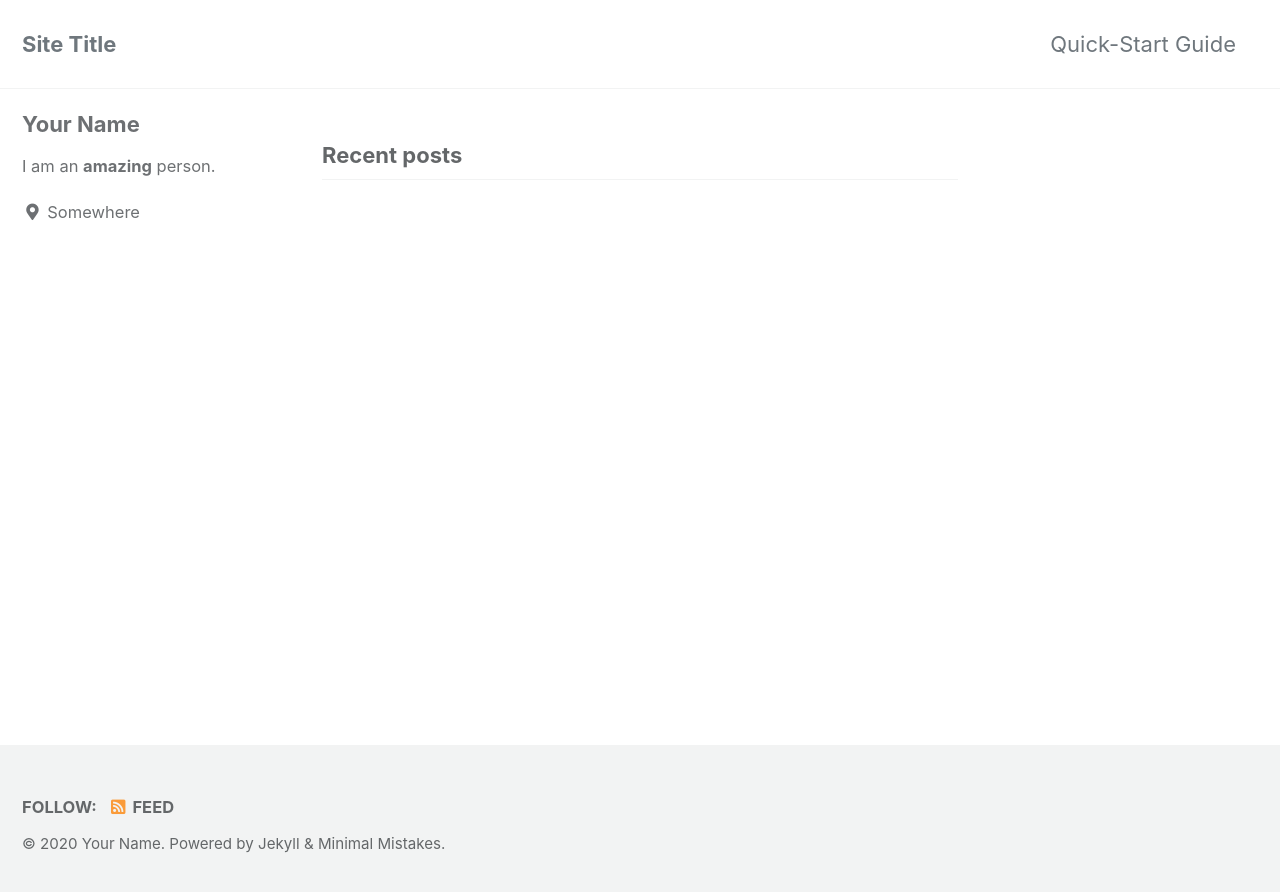
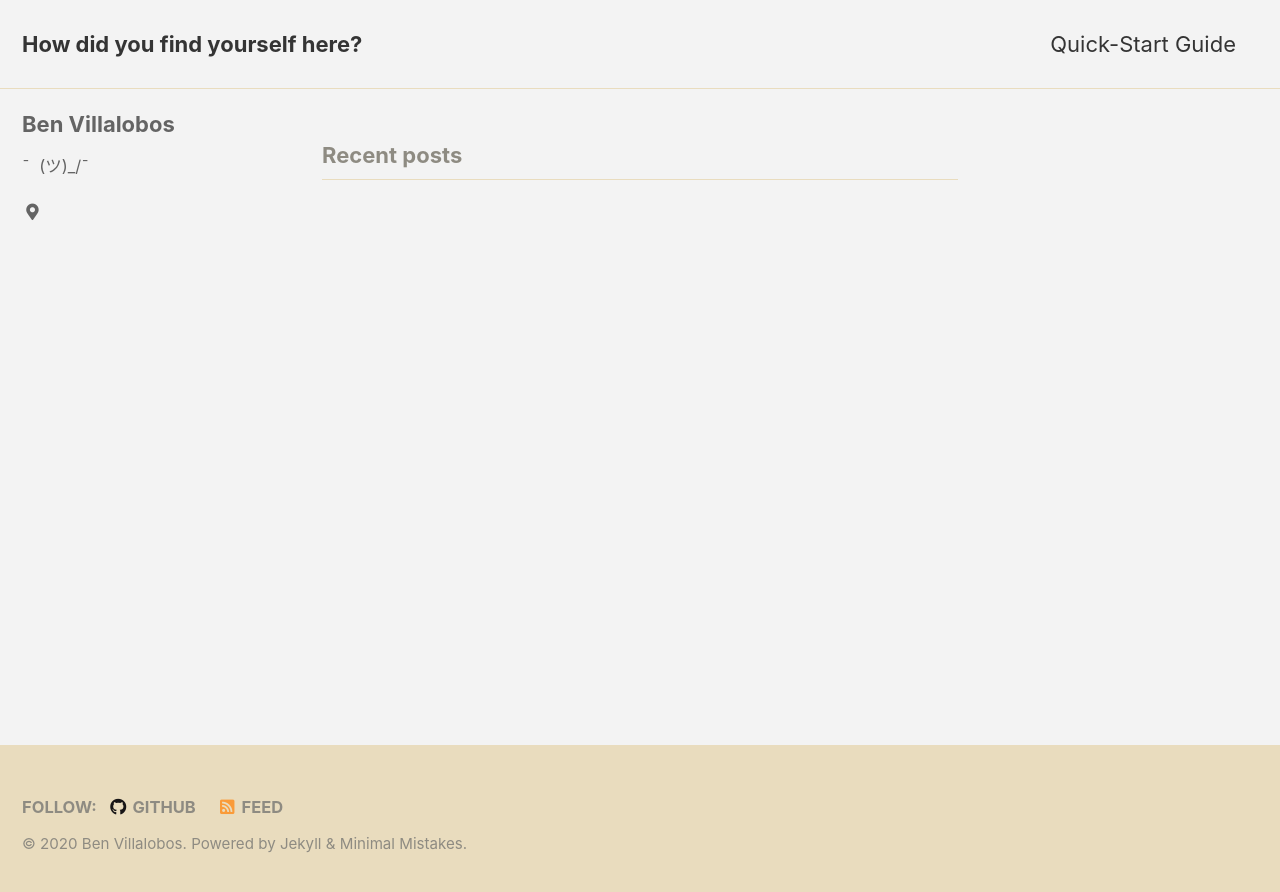
Before and after one commit to benvillalobos/d.d, a Jekyll site: the page built from index.html, in a window 1280 px wide. Shown: the top 892 px of the page. Built offline with Jekyll 4.4.1, drawn with Linux system fonts in a browser that asks for light colours; cached includes are drawn as plain includes; the list of posts is cut into pages by our own code.

Commit message:
add archives

```diff
--- a/_config.yml
+++ b/_config.yml
@@ -12,15 +12,15 @@
 
 # theme                  : "minimal-mistakes-jekyll"
 # remote_theme           : "mmistakes/minimal-mistakes"
-minimal_mistakes_skin    : "default" # "air", "aqua", "contrast", "dark", "dirt", "neon", "mint", "plum", "sunrise"
+minimal_mistakes_skin    : "dirt" # "default" "air", "aqua", "contrast", "dark", "dirt", "neon", "mint", "plum", "sunrise"
 
 # Site Settings
 locale                   : "en-US"
-title                    : "Site Title"
+title                    : "How did you find yourself here?"
 title_separator          : "-"
 subtitle                 : # site tagline that appears below site title in masthead
-name                     : "Your Name"
-description              : "An amazing website."
+name                     : "Ben Villalobos"
+description              : "You've wandered into my blip on the internet."
 url                      : # the base hostname & protocol for your site e.g. "https://mmistakes.github.io"
 baseurl                  : # the subpath of your site, e.g. "/blog"
 repository               : # GitHub username/repo-name e.g. "mmistakes/minimal-mistakes"
@@ -93,10 +93,10 @@ analytics:
 
 # Site Author
 author:
-  name             : "Your Name"
+  name             : "Ben Villalobos"
   avatar           : # path of avatar image, e.g. "/assets/images/bio-photo.jpg"
-  bio              : "I am an **amazing** person."
-  location         : "Somewhere"
+  bio              : "¯\_ (ツ)_/¯"
+  location         : ""
   email            :
   links:
     - label: "Email"
@@ -129,7 +129,7 @@ footer:
       # url:
     - label: "GitHub"
       icon: "fab fa-fw fa-github"
-      # url:
+      url: https://github.com/benvillalobos/
     - label: "GitLab"
       icon: "fab fa-fw fa-gitlab"
       # url:
@@ -219,6 +219,7 @@ plugins:
   - jekyll-gist
   - jekyll-feed
   - jekyll-include-cache
+  - jekyll-archives
 
 # mimic GitHub Pages with --safe
 whitelist:
```
